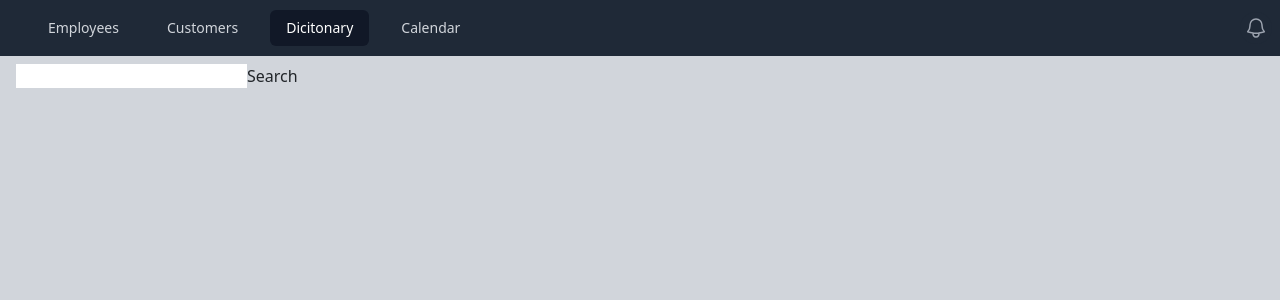
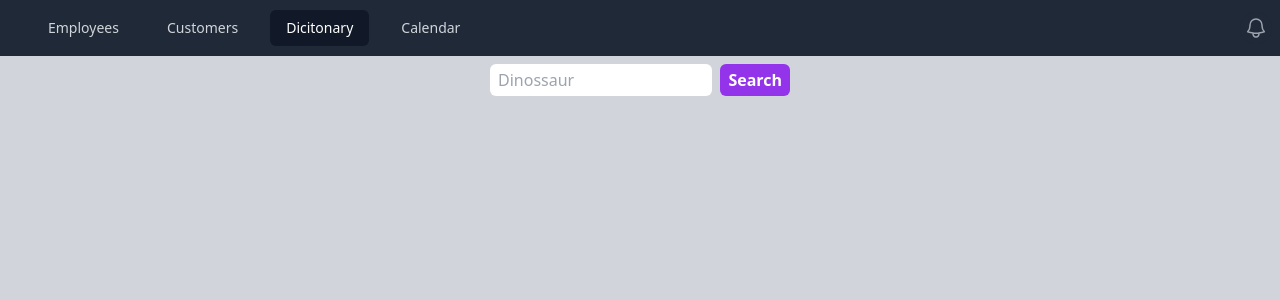
Before and after one commit to JoaoG14/react-course, a React (Create React App) app: page /dictionary in a window 1280 px wide. Shown: the top 300 px of the page. Built offline with nearby package versions, Linux system fonts and the light colour scheme.

Commit message:
style the dictionary

```diff
--- a/src/App.js
+++ b/src/App.js
@@ -19,7 +19,7 @@
         <Routes>
           <Route path="/employees" element={<Employees />} />
           <Route path="/dictionary" element={<Dictionary />} />
-          <Route path="/definition/:search" element={<Definition />} />
+          <Route path="/dictionary/:search" element={<Definition />} />
           <Route path="/customers" element={<Customers />} />
           <Route path="/404" element={<NotFound />} />
           <Route path="*" element={<NotFound />} />
--- /dev/null
+++ b/src/components/DefinitionSearch.js
@@ -0,0 +1,26 @@
+import { useState, useEffect } from "react";
+import { useNavigate } from "react-router-dom";
+
+export default function DefinitionSearch() {
+  const [word, setWord] = useState("");
+  const navigate = useNavigate();
+
+  return (
+    <form
+      className="flex jspace-between space-x-2 max-w-[300px]"
+      onSubmit={() => {
+        navigate("/dictionary/" + word);
+      }}
+    >
+      <input
+        className="shrink min-w-0 px-2 py-1 rounded"
+        placeholder="Dinossaur"
+        type="text"
+        onChange={(e) => {
+          setWord(e.target.value);
+        }}
+      />
+      <button className="bg-purple-600 hover:bg-purple-700 text-white font-bold py-1 px-2 rounded">Search</button>
+    </form>
+  );
+}
--- a/src/pages/Definition.js
+++ b/src/pages/Definition.js
@@ -1,11 +1,14 @@
 import { useEffect, useState } from "react";
-import { useParams, useNavigate } from "react-router-dom";
+import { useParams, useNavigate, Link } from "react-router-dom";
 import { v4 as uuidv4 } from "uuid";
-import NotFound from '../components/NotFound'
+import NotFound from "../components/NotFound";
+import DefinitionSearch from "../components/DefinitionSearch";
 
 export default function Definition() {
   const [word, setWord] = useState();
-  const [notFound, setNotFound] = useState(false)
+  const [notFound, setNotFound] = useState(false);
+  const [error, setError] = useState(false);
+
   let { search } = useParams();
   const navigate = useNavigate();
 
@@ -13,17 +16,41 @@
     fetch("https://api.dictionaryapi.dev/api/v2/entries/en/" + search)
       .then((response) => {
         if (response.status === 404) {
-          setNotFound(true)
+          setNotFound(true);
+        } else if (response.status === 401) {
+          navigate("/login");
+        }
+        if (!response.ok) {
+          setError(true);
+
+          throw new Error("Something went wrong");
         }
         return response.json();
       })
+
       .then((data) => {
         setWord(data[0].meanings);
-      });
+      })
+      .catch((e) => {
+        console.log(e.message)
+      })
   }, []);
 
   if (notFound === true) {
-    return <NotFound />
+    return (
+      <>
+        <NotFound />
+        <Link to="/dictionar">Search another</Link>
+      </>
+    );
+  }
+  if (error === true) {
+    return (
+      <>
+        <p>Something went wrong, try again</p>
+        <Link to="/dictionar">Search another</Link>
+      </>
+    );
   }
   return (
     <>
@@ -38,6 +65,8 @@
               </p>
             );
           })}
+          <p>Search again:</p>
+          <DefinitionSearch />
         </>
       ) : null}
     </>
--- a/src/pages/Dictionary.js
+++ b/src/pages/Dictionary.js
@@ -1,20 +1,9 @@
-import { useState, useEffect } from "react";
-import { useNavigate } from "react-router-dom";
+import DefinitionSearch from "../components/DefinitionSearch";
+
 export default function Dictionary() {
-  const [word, setWord] = useState("");
-  const navigate = useNavigate();
-
   return (
-    <>
-      <input
-        type="text"
-        onChange={(e) => {
-          setWord(e.target.value);
-        }}
-      />
-      <button onClick={() => {
-        navigate("/definition/" + word, {replace: true})
-      }}>Search</button>
-    </>
+    <div className="flex justify-center">
+      <DefinitionSearch />
+    </div>
   );
 }
```
